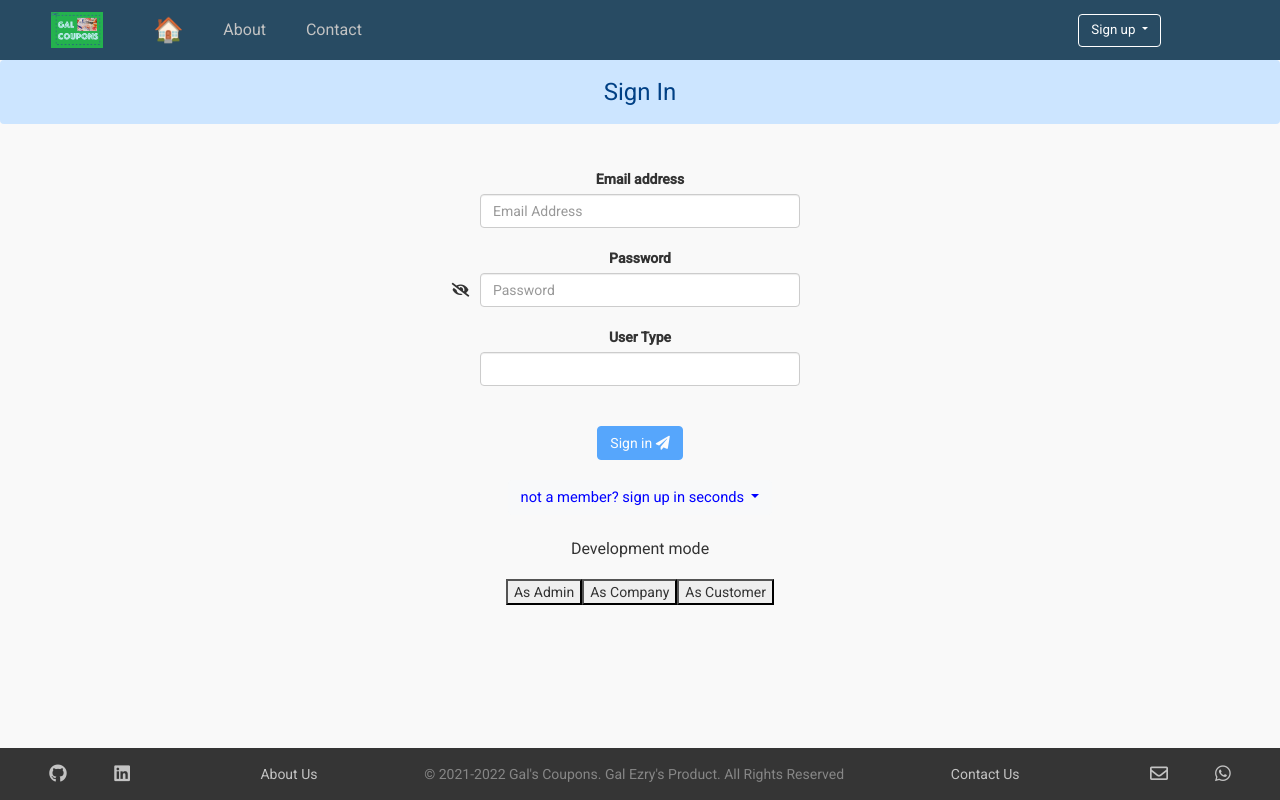
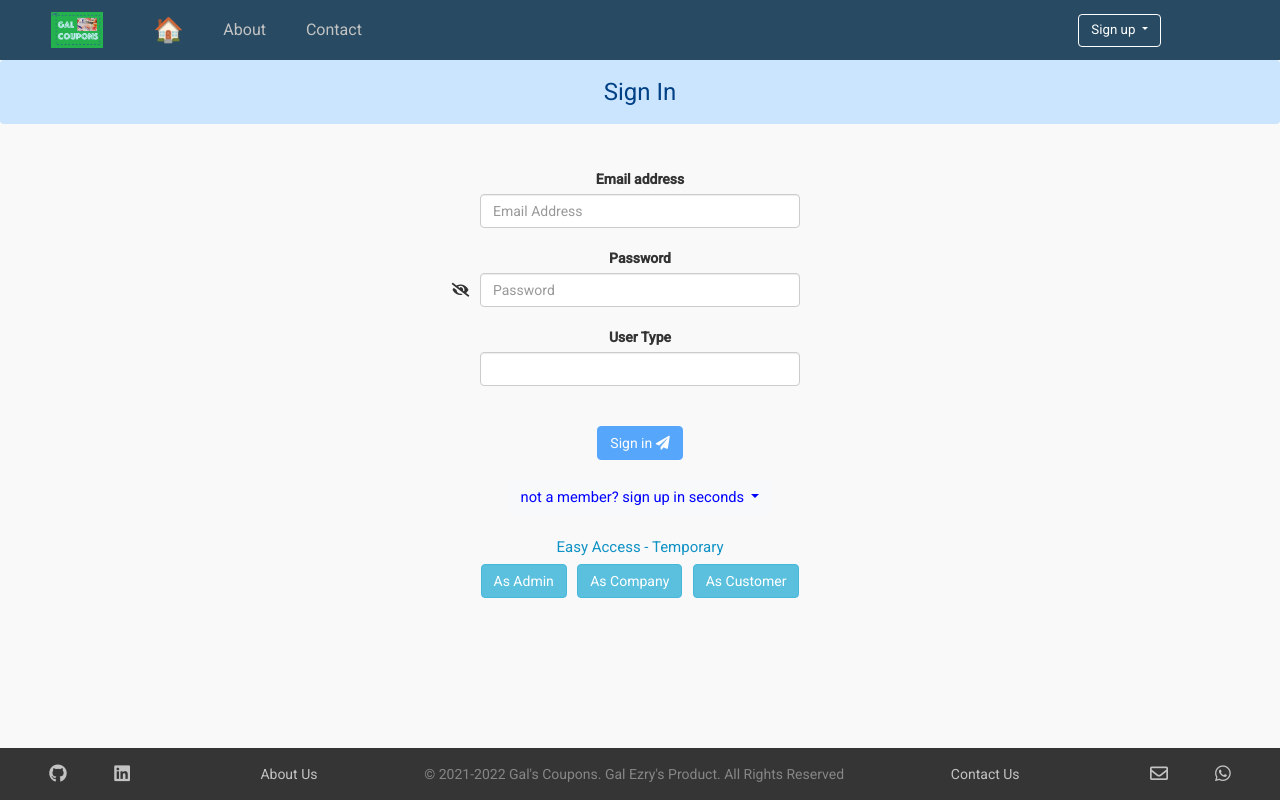
Before and after one commit to galezry/galsCouponsAngular, an Angular app: page /login in a window 1280 px wide. Built offline with nearby package versions, Linux system fonts and the light colour scheme; a web font is replaced by a local one.

Commit message:
sign up toggle button dropup

```diff
--- a/src/app/components/about-team/about-team.component.html
+++ b/src/app/components/about-team/about-team.component.html
@@ -64,7 +64,7 @@
         supported by the State of Israel.
       </p>
       <p class='ul-headline'>Full Stack Course by John Bryce</p>
-      <p>The course was a full-time training (5 days a week) from January 2021 to June 2021.
+      <p>The course was a full-time training (5 days a week) from January to June 2021.
         Here are some of the technologies and topics that were taught during the training:
       </p>
 
--- a/src/app/components/company-form/company-form.component.html
+++ b/src/app/components/company-form/company-form.component.html
@@ -183,7 +183,7 @@
       <div class='goto-sign-in'
     routerLink='../login' routerLinkActive='active-link'>Already a member? &nbsp;Sign in</div>
 
-    <div class="btn-group">
+    <div class="btn-group" [ngClass]="{'dropup': isMobile()}">
       <button type="button" class="btn btn-light dropdown-toggle customer-sign-up"
       data-toggle="dropdown" aria-haspopup="true" aria-expanded="false">👤 Customer?
       </button>
--- a/src/app/components/company-form/company-form.component.ts
+++ b/src/app/components/company-form/company-form.component.ts
@@ -424,6 +424,10 @@ export class CompanyFormComponent implements OnInit {
     // this.authService.isCompanySignUp = false;
   }
 
+  public isMobile(): boolean {
+    return this.formService.getScreenType() === 'mobile';
+  }
+
   public isDevMode(): boolean {
     return this.devService.isDevMode;
   }
--- a/src/app/components/customer-form/customer-form.component.html
+++ b/src/app/components/customer-form/customer-form.component.html
@@ -133,7 +133,7 @@
       <div class='goto-sign-in'
         routerLink='../login' routerLinkActive='active-link'>Already a member? &nbsp;Sign in
       </div>
-      <div class="btn-group">
+      <div class="btn-group dropup">
         <button type="button" class="btn btn-light dropdown-toggle comp-sign-up"
         data-toggle="dropdown" aria-haspopup="true" aria-expanded="false">🏢 Merchant?
         </button>
@@ -144,7 +144,7 @@
           routerLinkActive='active-link'>Sign in</a>
         </div>
       </div>
-
+      <br><br><br><br>
     </div>
 
 
--- a/src/app/components/login/login.component.css
+++ b/src/app/components/login/login.component.css
@@ -68,6 +68,11 @@ a:hover {
   cursor: pointer;
 }
 
+.easy {
+  margin-bottom: 5px;
+  color: rgb(16, 146, 197);
+}
+
 
 @media screen and (max-width: 480px) {
 
--- a/src/app/components/login/login.component.html
+++ b/src/app/components/login/login.component.html
@@ -68,7 +68,7 @@
 
   <br>
 
-  <div class="btn-group">
+  <div class="btn-group" [ngClass]="{'dropup': isMobile()}">
     <button type="button" class="btn btn-light dropdown-toggle sign-up" data-toggle="dropdown"
     aria-haspopup="true" aria-expanded="false">not a member? sign up in seconds
     </button>
@@ -89,11 +89,15 @@
 
 </div>
 
-<h3>Development mode</h3>
-<button (click)=asAdmin()>As Admin</button>
-<button (click)=asCompany()>As Company</button>
-<button (click)=asCustomer()>As Customer</button>
+<h4 class='easy'>Easy Access - Temporary</h4>
+<button class="btn btn-info" (click)=asAdmin()>As Admin</button> &nbsp;
+<button class="btn btn-info" (click)=asCompany()>As Company</button> &nbsp;
+<button class="btn btn-info" (click)=asCustomer()>As Customer</button>
+
+
 <br><br>
+
+
 <div *ngIf=isDevMode() id="dev">
   <hr>
 <h3>Development mode</h3>
--- a/src/app/components/login/login.component.ts
+++ b/src/app/components/login/login.component.ts
@@ -175,6 +175,9 @@ export class LoginComponent implements OnInit {
     this.authService.isCompanySignUp = true;
   }
 
+  public isMobile(): boolean {
+    return this.formService.getScreenType() === 'mobile';
+  }
 
 
 // for dev mode:
@@ -192,8 +195,4 @@ export class LoginComponent implements OnInit {
 
 
 
-
-
-
-
 }
```
